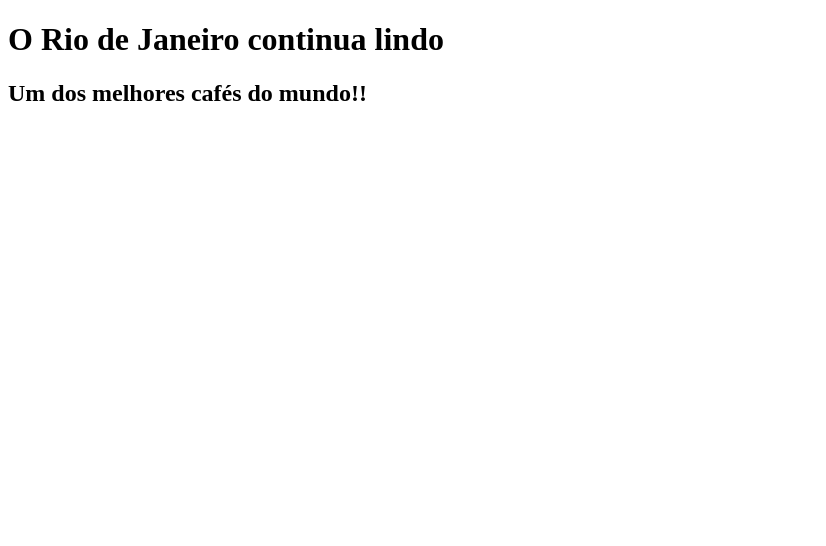
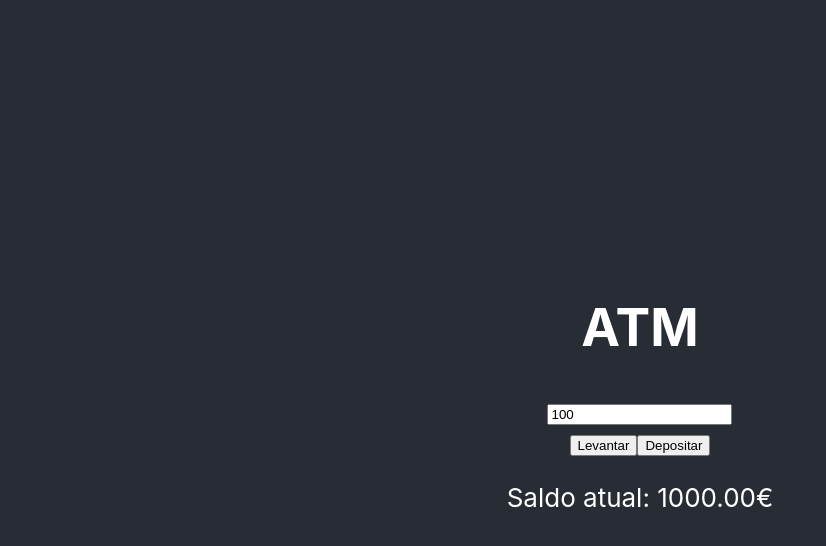
Before and after one commit to PW-2024/pw_leocoelho, a React (Create React App) app: page / in a window 1280 px wide. Shown: the top 546 px of the page, without its empty margins (0-826 px from the left). Built offline with nearby package versions, Linux system fonts and the light colour scheme.

Commit message:
Add files via upload

```diff
--- /dev/null
+++ b/src/App.css
@@ -0,0 +1,38 @@
+.App {
+  text-align: center;
+}
+
+.App-logo {
+  height: 40vmin;
+  pointer-events: none;
+}
+
+@media (prefers-reduced-motion: no-preference) {
+  .App-logo {
+    animation: App-logo-spin infinite 20s linear;
+  }
+}
+
+.App-header {
+  background-color: #282c34;
+  min-height: 100vh;
+  display: flex;
+  flex-direction: column;
+  align-items: center;
+  justify-content: center;
+  font-size: calc(10px + 2vmin);
+  color: white;
+}
+
+.App-link {
+  color: #61dafb;
+}
+
+@keyframes App-logo-spin {
+  from {
+    transform: rotate(0deg);
+  }
+  to {
+    transform: rotate(360deg);
+  }
+}
--- a/src/App.js
+++ b/src/App.js
@@ -1,10 +1,11 @@
-import React from "react";
-import Header from "./components/Header/Header";
+
+import './App.css';
+import Balances from './store/balances';
 
 function App() {
   return (
     <div>
-      <Header />
+      <Balances />
     </div>
   );
 }
--- /dev/null
+++ b/src/index.css
@@ -0,0 +1,13 @@
+body {
+  margin: 0;
+  font-family: -apple-system, BlinkMacSystemFont, 'Segoe UI', 'Roboto', 'Oxygen',
+    'Ubuntu', 'Cantarell', 'Fira Sans', 'Droid Sans', 'Helvetica Neue',
+    sans-serif;
+  -webkit-font-smoothing: antialiased;
+  -moz-osx-font-smoothing: grayscale;
+}
+
+code {
+  font-family: source-code-pro, Menlo, Monaco, Consolas, 'Courier New',
+    monospace;
+}
--- /dev/null
+++ b/src/store/balances.js
@@ -0,0 +1,38 @@
+import { useState } from 'react';
+import { useSelector, useDispatch } from 'react-redux';
+import { depositar, levantar } from './index';
+
+function Balances(){
+    const dispatch = useDispatch();
+    const saldo = useSelector(state => state.saldo);
+    const [valor, setValor] = useState(100);
+
+    const handleLevantar = (e) => {
+      e.preventDefault();
+      dispatch(levantar(valor));
+    };
+
+    const handleDepositar = (e) => {
+      e.preventDefault();
+      dispatch(depositar(valor));
+    };
+
+    const handleChange = (event) => {
+      setValor(Number(event.target.value));
+    };
+
+    //vou aproveitar a folha de estilos inicial do create-react-app as classes App-header e App
+    return (
+      <div className="App-header App">
+        <h1>ATM</h1>
+        <form>
+          <input type='number' value={valor} onChange={handleChange} /><br />
+          <button onClick={handleLevantar}>Levantar</button>
+          <button onClick={handleDepositar}>Depositar</button><br />
+          <p>Saldo atual: {saldo.toFixed(2)}€</p>
+        </form>
+      </div>
+    );
+  }
+
+  export default Balances;
--- /dev/null
+++ b/src/store/index.js
@@ -0,0 +1,26 @@
+import { createSlice, configureStore } from '@reduxjs/toolkit';
+
+const initialState = {
+  saldo: 1000,
+};
+
+const saldoSlice = createSlice({
+  name: 'saldo',
+  initialState,
+  reducers: {
+    depositar: (state, action) => {
+      state.saldo += action.payload;
+    },
+    levantar: (state, action) => {
+      state.saldo -= action.payload;
+    },
+  },
+});
+
+export const { depositar, levantar } = saldoSlice.actions;
+
+const store = configureStore({
+  reducer: saldoSlice.reducer,
+});
+
+export default store;
```
Also changed, not shown: src/Counter.js (added, +16 -0 lines), src/index.js (+10 -9 lines), src/reportWebVitals.js (added, +13 -0 lines), src/setupTests.js (added, +5 -0 lines), src/logo.svg (added), 1 other file (tests, documents, lock files or other folders).
